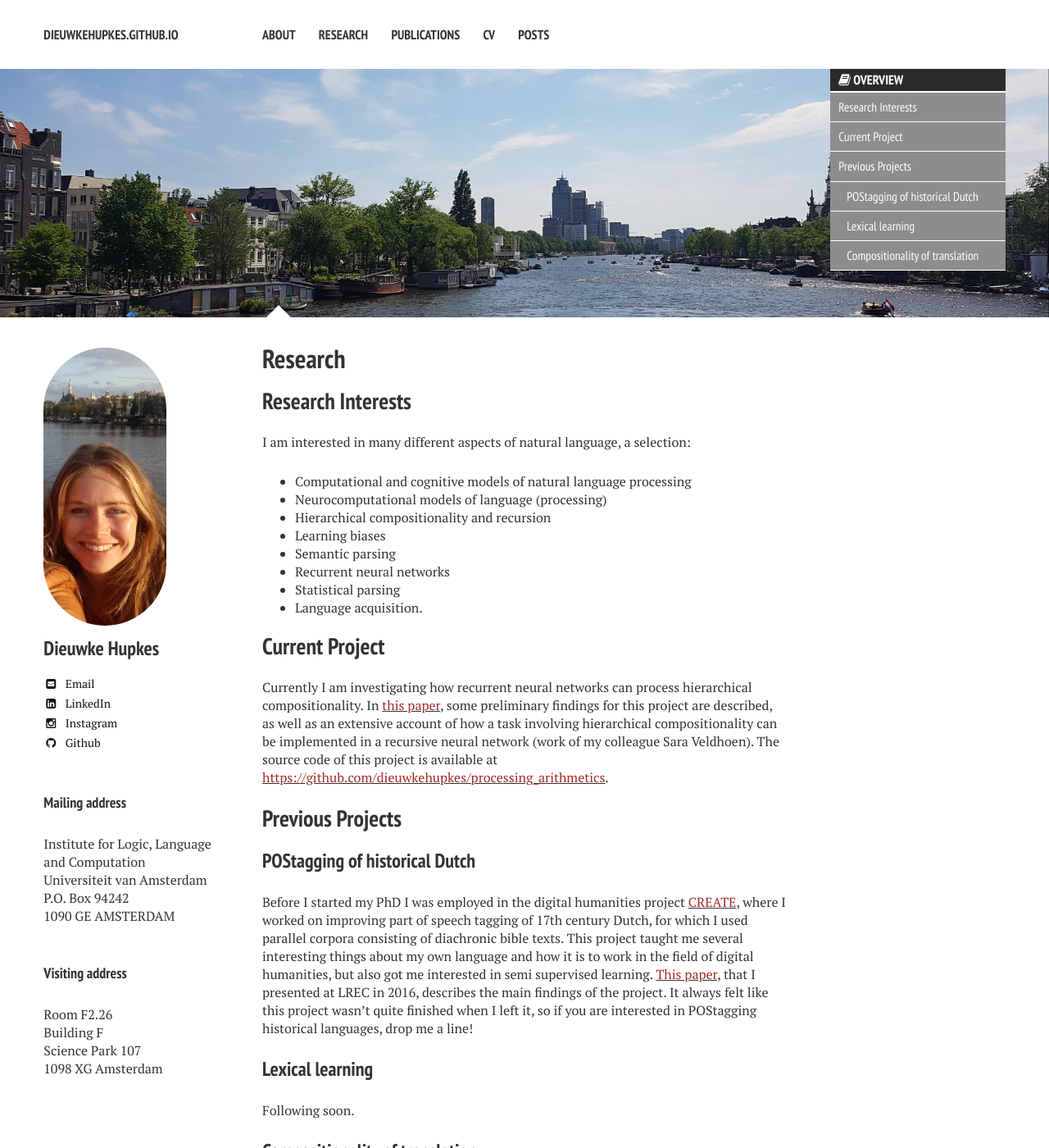
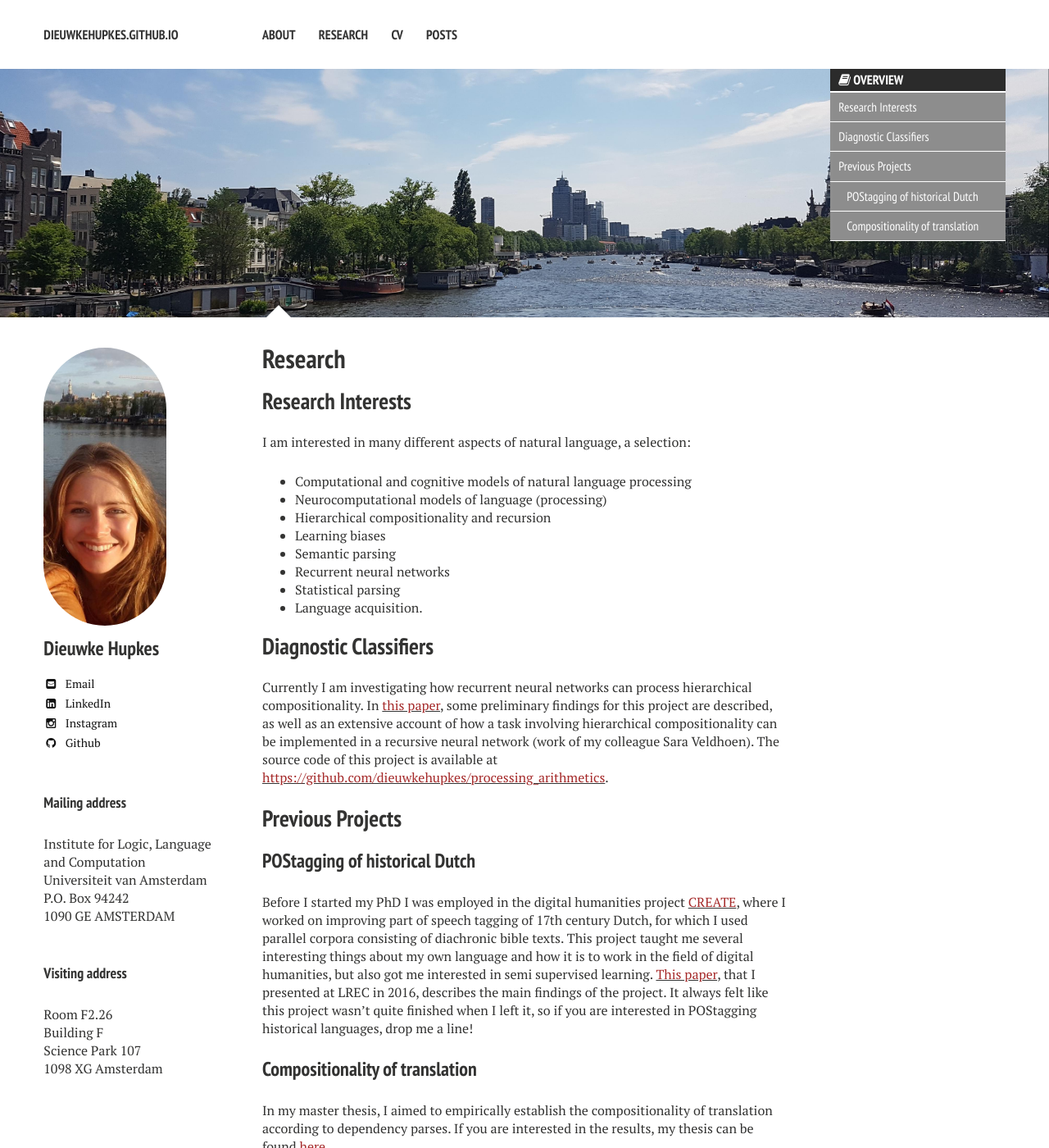
Before and after one commit to dieuwkehupkes/dieuwkehupkes.github.io, a Jekyll site: the page built from research/index.md, in a window 1280 px wide and 1400 px high. Shown: the whole window at 82% size. Built offline with Jekyll 4.4.1, drawn with Linux system fonts in a browser that asks for light colours; nearby versions of some CDN libraries.

```diff
--- a/_data/navigation.yml
+++ b/_data/navigation.yml
@@ -6,8 +6,8 @@
 - title: Research
   url: /research/
 
-- title: Publications
-  url: /publications/
+# - title: Publications
+# url: /publications/
 
 # - title: Teaching
 # url: /teaching/
--- a/research/index.md
+++ b/research/index.md
@@ -24,7 +24,7 @@ I am interested in many different aspects of natural language, a selection:
 - Language acquisition.
 
 
-## Current Project
+## Diagnostic Classifiers
 
 Currently I am investigating how recurrent neural networks can process hierarchical compositionality.
 In [<font color="brown">this paper</font>](nips2016.pdf){:target="_blank"}, some preliminary findings for this project are described, as well as an extensive account of how a task involving hierarchical compositionality can be implemented in a recursive neural network (work of my colleague Sara Veldhoen).
@@ -40,10 +40,6 @@ This project taught me several interesting things about my own language and how
 [<font color="brown">This paper</font>](LREC2016.pdf){:target="_blank"}, that I presented at LREC in 2016, describes the main findings of the project.
 It always felt like this project wasn't quite finished when I left it, so if you are interested in POStagging historical languages, drop me a line!
 
-### Lexical learning
-
-Following soon.
-
 ### Compositionality of translation
 
 In my master thesis, I aimed to empirically establish the compositionality of translation according to dependency parses. If you are interested in the results, my thesis can be found [<font color="brown">here</font>](thesis.pdf){:target="_blank"}.
```
